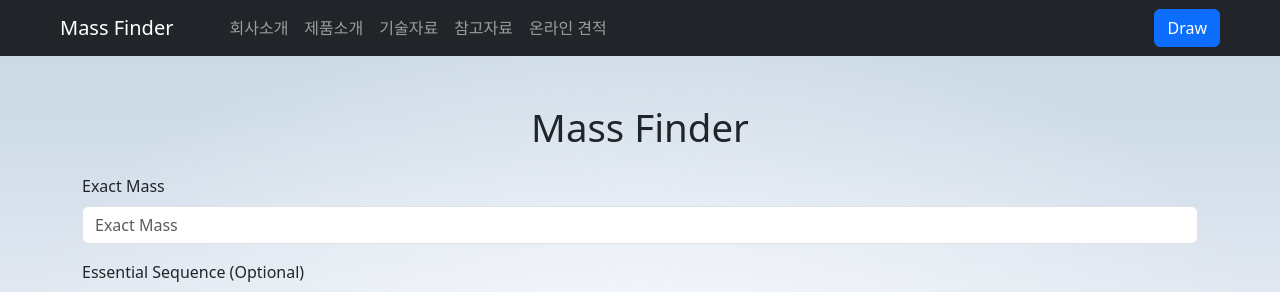
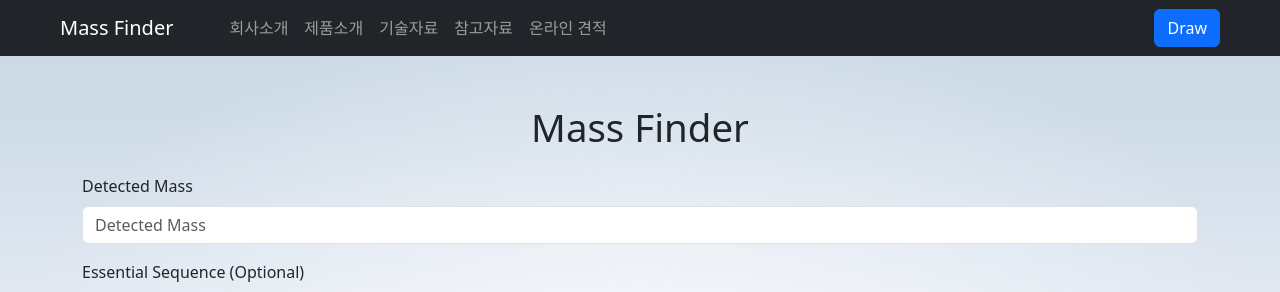
Before and after one commit to Mass-Finder/Mass-Finder-SvelteKit, a SvelteKit app: page /# in a window 1280 px wide. Shown: the top 292 px of the page. Built offline with nearby package versions, Linux system fonts and the light colour scheme; a small style sheet from the web is missing.

Commit message:
fix : exact -> detected 네이밍 변경

```diff
--- a/src/routes/+page.svelte
+++ b/src/routes/+page.svelte
@@ -33,7 +33,7 @@
   };
 
   // 상태 관리 변수들
-  let exactMass = null;
+  let detectedMass = null;
   let essentialSequence = '';
   let formylation = 'yes';
   let adduct = 'H';
@@ -56,7 +56,7 @@
         const aminoMapMerged = { ...selectedAminos, ...filteredNcAA };
 
         bestSolutions = MassFinderHelper.calcByIonType(
-          exactMass,
+		  detectedMass,
           essentialSequence,
           formylation,
           adduct,
@@ -94,8 +94,8 @@
   }
 
   function validate() {
-    if (exactMass === null) {
-      alert('Please Input Exact Mass');
+    if (detectedMass === null) {
+      alert('Please Input Detected Mass');
       return false;
     }
 
@@ -140,13 +140,13 @@
   </div>
 
   <div class="mb-3">
-    <label for="exact-mass" class="form-label">Exact Mass</label>
+    <label for="detected-mass" class="form-label">Detected Mass</label>
     <input
       type="number"
-      id="exact-mass"
-      bind:value={exactMass}
+      id="detected-mass"
+      bind:value={detectedMass}
       class="form-control"
-      placeholder="Exact Mass"
+      placeholder="Detected Mass"
     />
   </div>
 
@@ -183,7 +183,7 @@
     Calculate!
   </button>
 
-  {#if exactMass !== null && bestSolutions.length > 0}
-    <ResultTable {bestSolutions} {exactMass} />
+  {#if detectedMass !== null && bestSolutions.length > 0}
+    <ResultTable {bestSolutions} {detectedMass} />
   {/if}
 </div>
```
